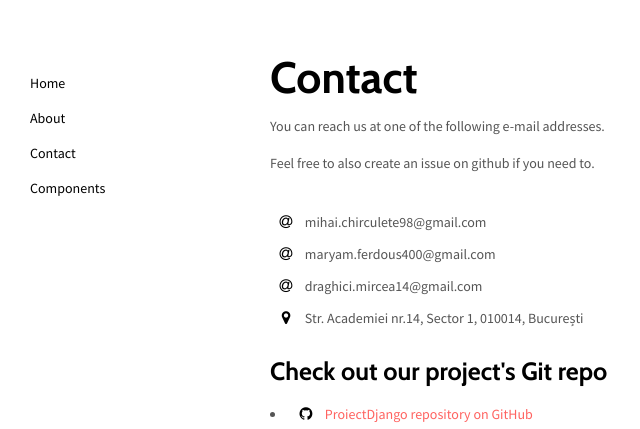
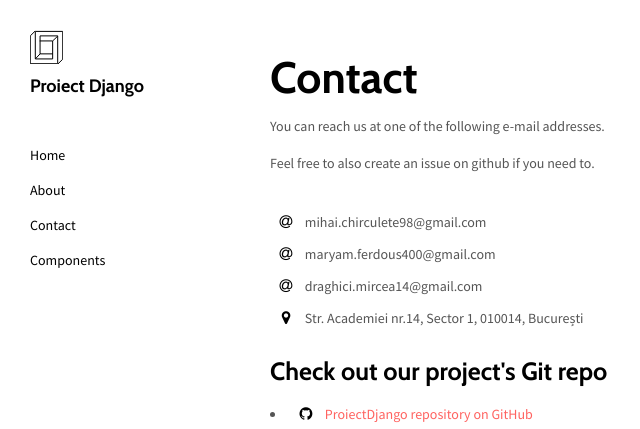
Before and after one commit to MihaiChirculete/OptionalDjango, a Django app: page /contact in a window 1280 px wide. Shown: the top 429 px of the page, without its empty margins (0-640 px from the left). Run offline with Django 3.2, Linux system fonts and the light colour scheme; some libraries are stand-ins or nearby versions.

Commit message:
Fixed logo not displaying

```diff
--- a/templates/contact.html
+++ b/templates/contact.html
@@ -35,7 +35,10 @@
     <nav class="sidebar">
         <div class="navbar-collapse" id="navbar-collapse">
             <div class="site-header hidden-xs">
-                <a class="site-brand" href="index" title="Proiect Django"></a>
+                <img class="img-responsive site-logo" alt="" src="{% static 'assets/images/mashup-logo.svg'%}">
+                <a class="site-brand" href="index" title="Proiect Django">
+                    Proiect Django
+                </a>
             </div>
             <ul class="nav">
                 <li><a href="index" title="">Home</a></li>
```
